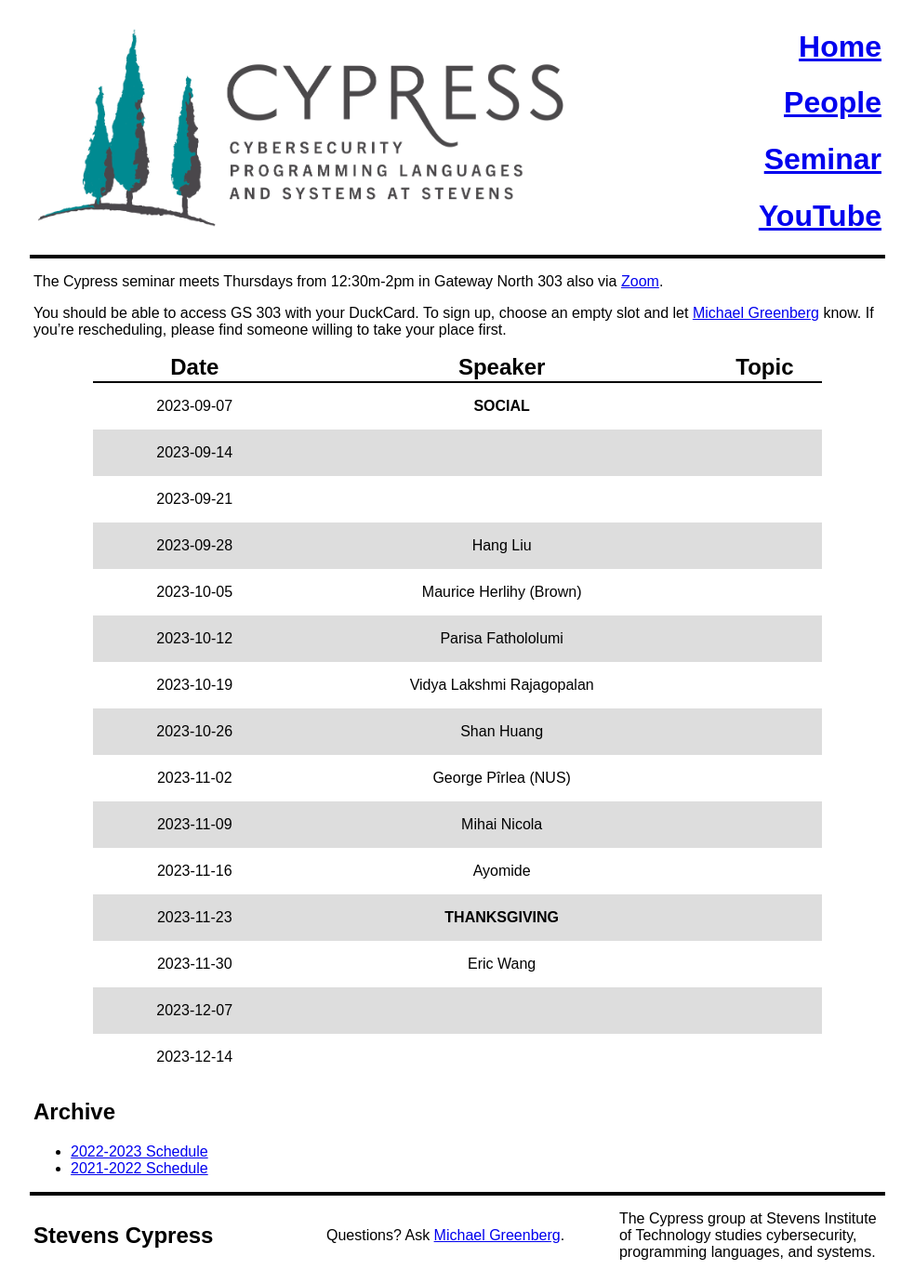
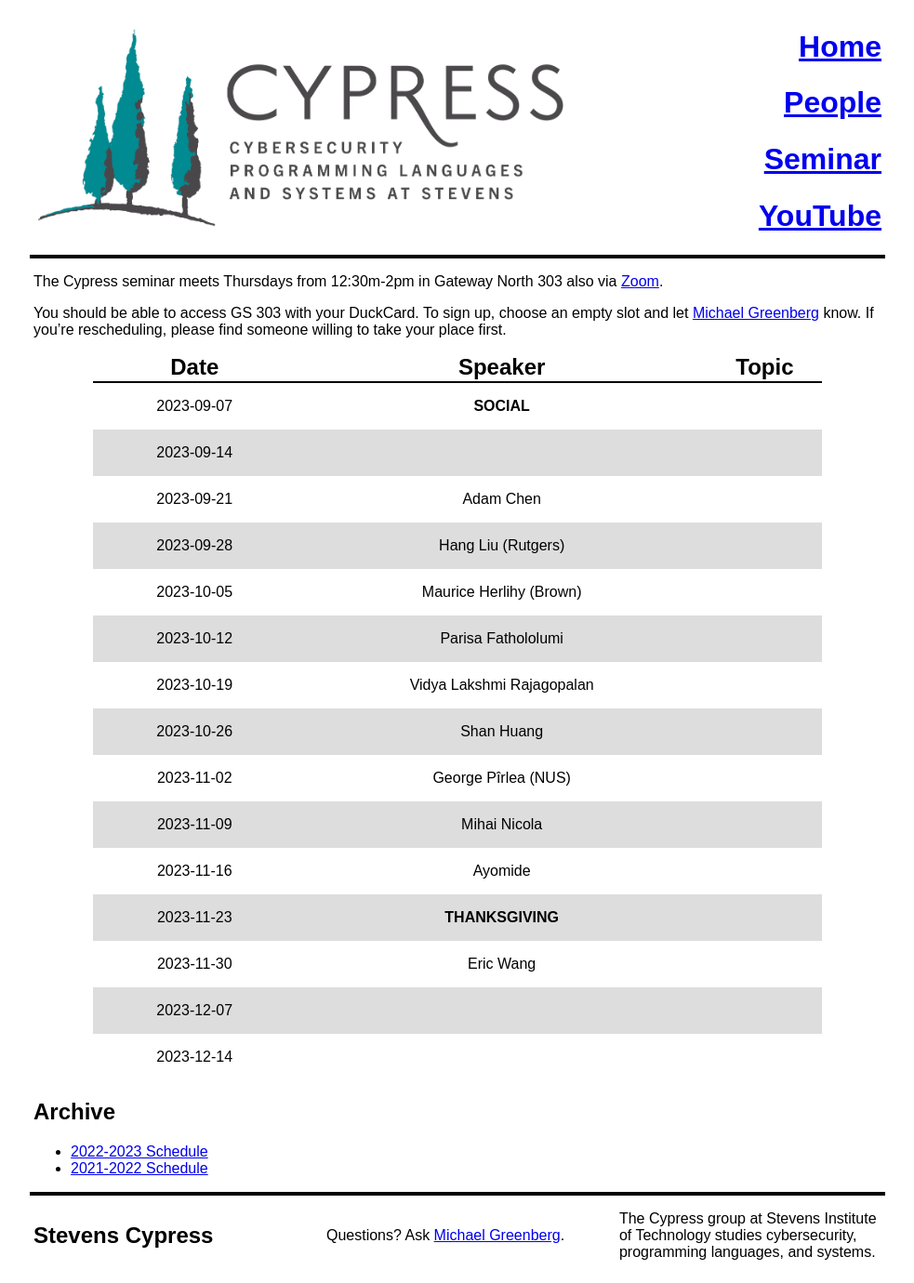
Before and after one commit to mgree/cypress, a Jekyll site: the page built from schedule.md, in a window 1280 px wide. Shown: the whole page at 93% size, without its empty margins (148-1131 px from the left). Built offline with Jekyll 4.4.1, drawn with Linux system fonts in a browser that asks for light colours.

Commit message:
Update schedule.md

```diff
--- a/schedule.md
+++ b/schedule.md
@@ -18,8 +18,8 @@ find someone willing to take your place first.
 | ---------- | ------------------------------------- | ------------------------------------------------- |
 | 2023-09-07 | **SOCIAL** | |
 | 2023-09-14 | | |
-| 2023-09-21 | | |
-| 2023-09-28 | Hang Liu | |
+| 2023-09-21 | Adam Chen | |
+| 2023-09-28 | Hang Liu (Rutgers) | |
 | 2023-10-05 | Maurice Herlihy (Brown) | |
 | 2023-10-12 | Parisa Fathololumi| |
 | 2023-10-19 | Vidya Lakshmi Rajagopalan | |
```
